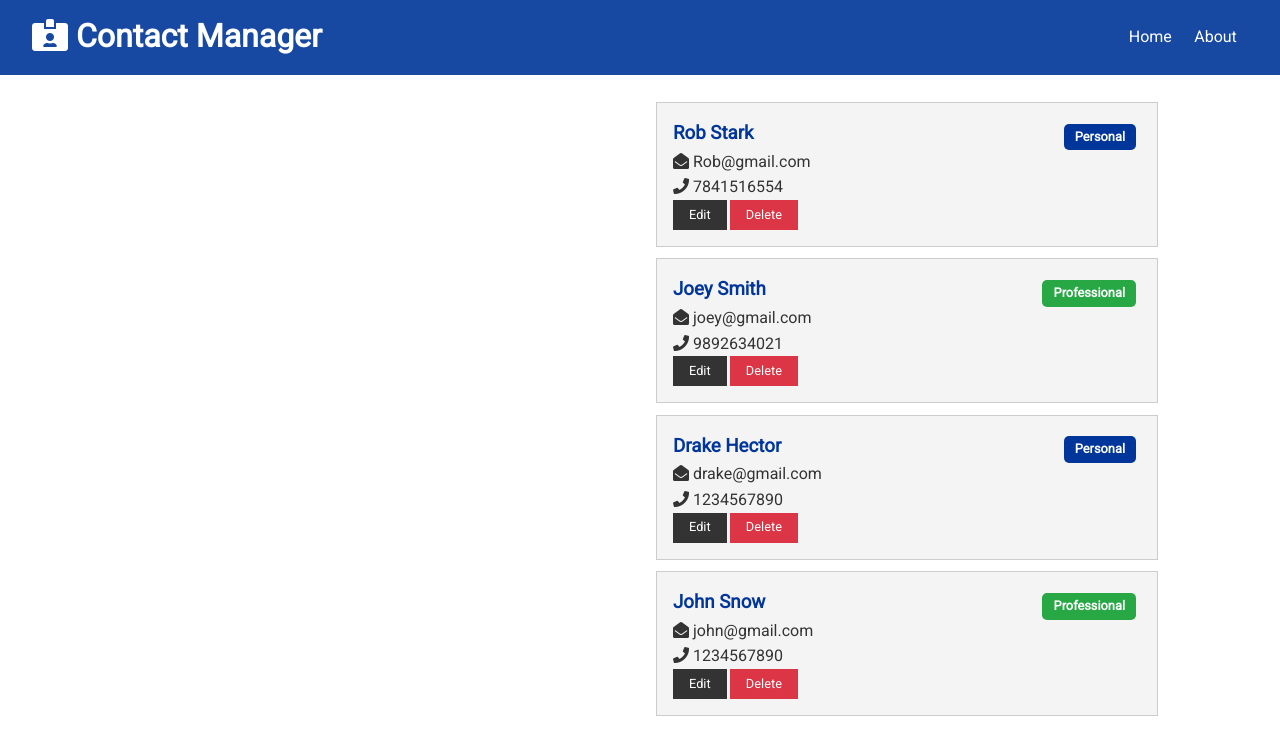
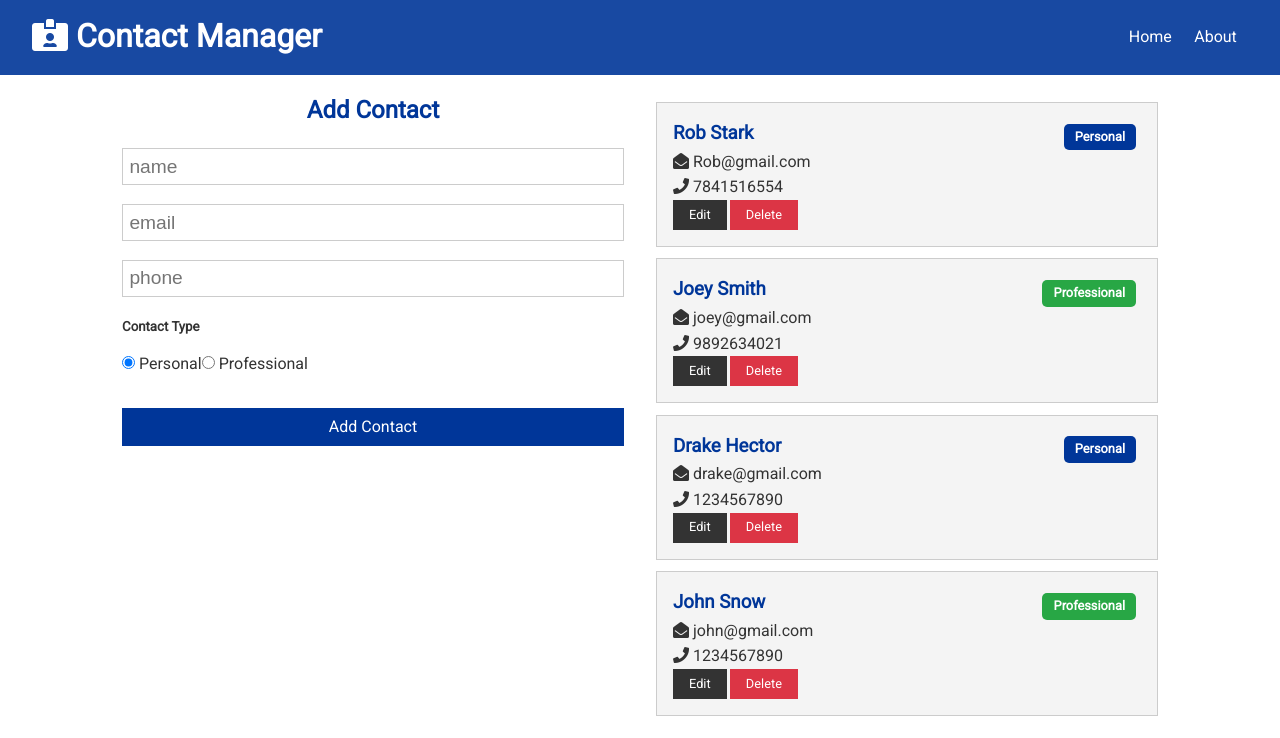
Before and after one commit to Pratham82/Contact-manager, a React (Create React App) app in the folder client/: page / in a window 1280 px wide. Shown: the top 738 px of the page. Built offline with nearby package versions, Linux system fonts and the light colour scheme.

Commit message:
Added form component in Home

```diff
--- a/client/src/components/pages/Home.js
+++ b/client/src/components/pages/Home.js
@@ -1,9 +1,12 @@
 import React from 'react'
+import ContactForm from '../contacts/ContactForm'
 import Contacts from '../contacts/Contacts'
 
 const Home = () => (
   <div className="grid-2">
-    <div>{/*ContactForm*/}</div>
+    <div>
+      <ContactForm />
+    </div>
     <div>
       <Contacts />
     </div>
```
